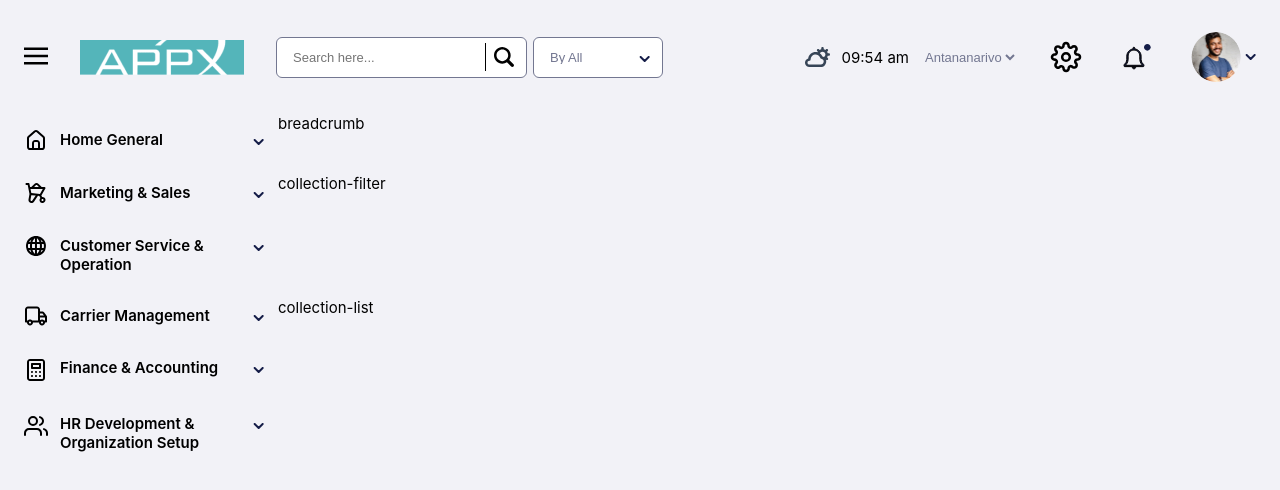
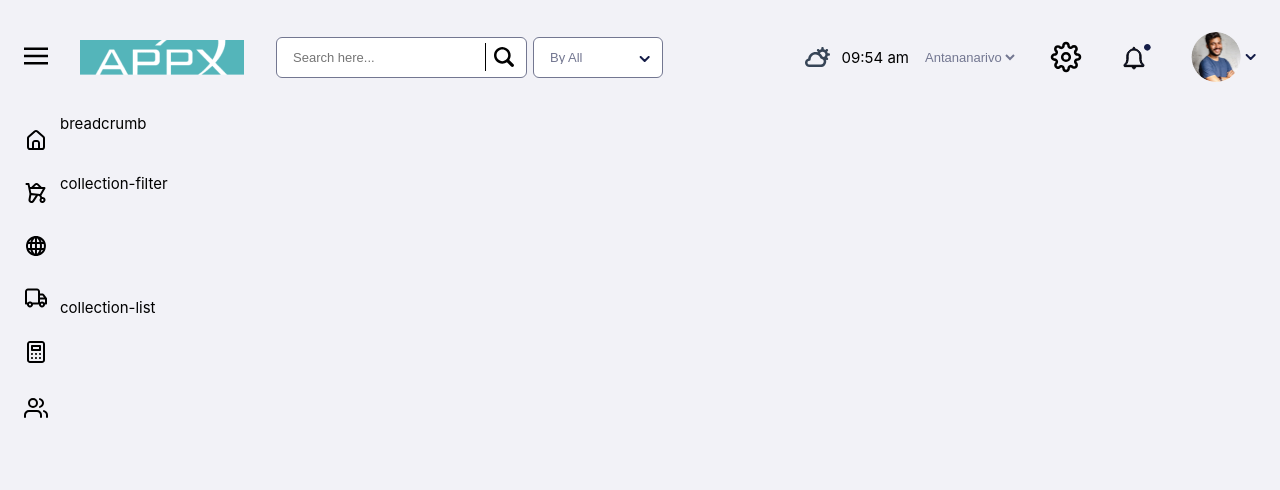
Before and after one commit to yvonne11yuting/vue-layout, a Vue app: page / in a window 1280 px wide. Shown: the top 490 px of the page. Built offline with nearby package versions, Linux system fonts and the light colour scheme.

Commit message:
feat: extend navbar

```diff
--- a/src/App.vue
+++ b/src/App.vue
@@ -1,7 +1,7 @@
 <template>
   <header>
         <div class="header-sub flex-center">
-            <button @click="extendSidebar">
+            <button @click="extendNavbar">
                 <IconBars />
             </button>
             <img alt="APPX logo" class="logo" src="./assets/logo.png" width="164" height="35" />
@@ -15,7 +15,7 @@
 
   <main>
     <nav class="navbar">
-        <NavbarList />
+        <NavbarList :open="navbarFlag"/>
     </nav>
     <div class="breadcrumb">breadcrumb</div>
     <div class="collection-filter">collection-filter</div>
@@ -31,9 +31,12 @@ import HeaderAreaInfo from '@/components/HeaderAreaInfo.vue';
 import HeaderControl from '@/components/HeaderControl.vue';
 import NavbarList from '@/components/NavbarList.vue';
 
-const extendSidebar = () => {
+const navbarFlag = ref(false);
 
+const extendNavbar = () => {
+    navbarFlag.value = !navbarFlag.value
 }
+console.log(navbarFlag.value);
 </script>
 
 <style scoped>
@@ -50,7 +53,7 @@ const extendSidebar = () => {
 
     main {
         display: grid;
-        grid-template-columns: minmax(100px, 278px) 1fr;
+        grid-template-columns: auto 1fr;
         grid-template-rows: 60px 124px minmax(100px, auto);
         grid-template-areas:
             "nav breadcrumb"
--- a/src/components/NavbarItem.vue
+++ b/src/components/NavbarItem.vue
@@ -1,13 +1,11 @@
 <template>
     <li class="flex-start nav-level1">
-        <div class="flex-start nav-level1-item" :class="{hasSub: hasSub}" @click="showSub = !showSub">
-            <div class="flex-start nav-item">
-                <component :is="icon" />
-                <strong>{{ title }}</strong>
-            </div>
-            <span class="arrow-down">
-                <IconArrowDown />
-            </span>
+        <div class="flex-start nav-level1-item" @click="showSub = !showSub">
+            <component :is="icon" />
+                <strong v-if="open">{{ title }}</strong>
+                <span  v-if="open" class="arrow-down">
+                    <IconArrowDown />
+                </span>
         </div>
         <slot :showSub="showSub" />
     </li>
@@ -18,15 +16,17 @@
     import IconArrowDown from '@/components/icons/IconArrowDown.vue';
 
     defineProps<{
-    title: string,
-    icon: ObjectConstructor,
-    hasSub: boolean
+        title: string,
+        icon: ObjectConstructor,
+        open: boolean
     }>()
+
     const showSub = ref(false);
 </script>
 
 <style scoped>
     strong {
+        flex: 1;
         font-weight: 600;
     }
 
@@ -37,12 +37,11 @@
     }
 
     .nav-level1-item {
-        width: 240px;
-        padding: 1rem 1.5rem;
         justify-content: space-between;
+        width: 100%;
     }
 
-    .hasSub:hover {
+    .nav-level1-item:hover {
         background-color: #D8DDEB;
     }
 
@@ -50,12 +49,21 @@
         gap: .75rem;
     }
 
-    .nav-item svg {
+    .nav-level1-item > svg {
         flex: none;
         width: 1.5rem;
+        padding: 1rem .75rem 1rem 1.5rem;
     }
 
-    .arrow-down {
-        flex: none;
+    .nav-level1-item.hideNav span {
+        padding: 0
+    }
+
+    .nav-level1-item strong {
+        padding: 1rem 0;
+    }
+
+    .nav-level1-item .arrow-down {
+        padding: 1rem 1.5rem 1rem 0;
     }
 </style>
--- a/src/components/NavbarList.vue
+++ b/src/components/NavbarList.vue
@@ -4,14 +4,14 @@
             :key="item.id"
             :title="item.title"
             :icon="item.icon"
-            :hasSub="!!item.sub"
+            :open="open"
         >
             <template v-slot="slotL2">
-                <ul v-if="item.sub && slotL2.showSub">
+                <ul v-if="item.sub && slotL2.showSub" class="sub-list">
                     <NavbarSubItem v-for="level2 in item.sub"
                         :key="level2.id"
                         :title="level2.title"
-                        :hasSub="!!level2.sub"
+                        :open="false"
                     >
                         <template v-slot="slotL3">
                             <template v-for="level3 in level2.sub">
@@ -34,11 +34,20 @@
     import NavbarItem from './NavbarItem.vue'
     import NavbarSubItem from './NavbarSubItem.vue'
 
+    defineProps<{
+        open: boolean
+    }>()
+
     const items = shallowRef(NAV_ITEMS_DATA)
 </script>
 
 <style scoped>
     ul {
         list-style: none;
+        max-width: 278px;
+    }
+
+    .sub-list {
+        padding-left: 1.5rem;
     }
 </style>
--- a/src/components/NavbarSubItem.vue
+++ b/src/components/NavbarSubItem.vue
@@ -11,6 +11,7 @@
 <script setup lang="ts">
 import { ref } from 'vue';
 import IconArrowDown from '@/components/icons/IconArrowDown.vue';
+
 const props = defineProps<{
   title: string,
   hasSub?: boolean,
```
